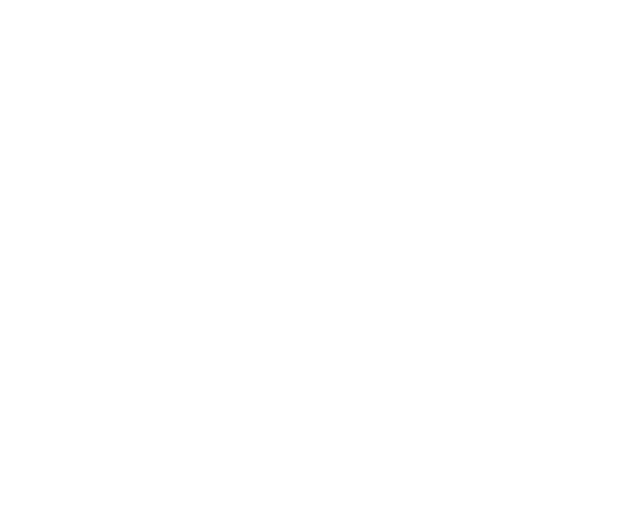
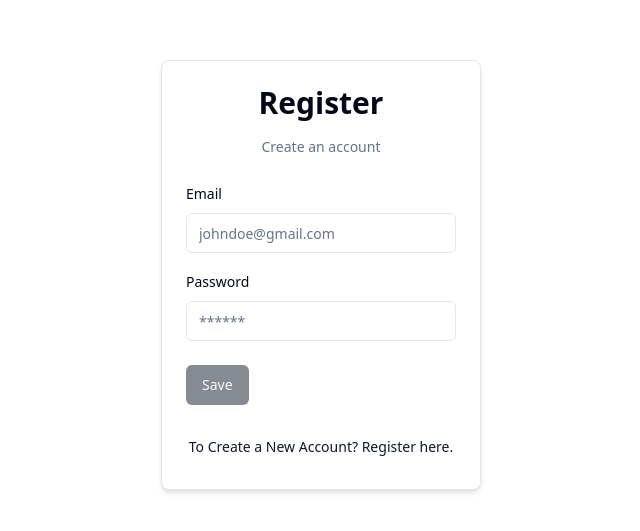
Before and after one commit to Dhruv1969Karnwal/course-builder-frontend, a React (Vite) app: page /auth/LogIn in a window 1280 px wide. Before the commit this address had no page. Shown: the part 125-656 px from the top of the page, without its empty margins (319-959 px from the left). Built offline with nearby package versions, Linux system fonts and the light colour scheme.

Commit message:
login-page-added

```diff
--- a/package.json
+++ b/package.json
@@ -14,6 +14,7 @@
     "@radix-ui/react-avatar": "^1.1.0",
     "@radix-ui/react-dialog": "^1.1.1",
     "@radix-ui/react-label": "^2.1.0",
+    "@radix-ui/react-select": "^2.1.1",
     "@radix-ui/react-slot": "^1.1.0",
     "@tanstack/react-query": "^5.51.23",
     "@tanstack/react-query-devtools": "^5.51.23",
@@ -45,5 +46,6 @@
     "postcss": "^8.4.39",
     "tailwindcss": "^3.4.6",
     "vite": "^5.3.4"
-  }
+  },
+  "proxy": "http://localhost:8080"
 }
--- a/src/App.jsx
+++ b/src/App.jsx
@@ -6,6 +6,7 @@
 import CreateCoursePage from "./pages/Teacher/Create"
 import CourseIDPage from "./pages/Teacher/CourseID"
 import Register from "./pages/Auth/Register"
+import LogIn from "./pages/Auth/LogIn"
 
 function App() {
 
@@ -15,6 +16,7 @@
       <Route path="/" element={<HomePage />} />
       <Route path="/search" element={<SearchPage />} />
       <Route path="/auth/signUp" element={<Register />} />
+      <Route path="/auth/LogIn" element={<LogIn />} />
       <Route path="/teacher/courses" element={<CoursesPage />} />
       <Route path="/teacher/analytics" element={<AnalyticsPage />} />
       <Route path="/teacher/create" element={<CreateCoursePage />} />
--- /dev/null
+++ b/src/components/ui/select.jsx
@@ -0,0 +1,122 @@
+"use client"
+
+import * as React from "react"
+import * as SelectPrimitive from "@radix-ui/react-select"
+import { Check, ChevronDown, ChevronUp } from "lucide-react"
+
+import { cn } from "@/lib/utils"
+
+const Select = SelectPrimitive.Root
+
+const SelectGroup = SelectPrimitive.Group
+
+const SelectValue = SelectPrimitive.Value
+
+const SelectTrigger = React.forwardRef(({ className, children, ...props }, ref) => (
+  <SelectPrimitive.Trigger
+    ref={ref}
+    className={cn(
+      "flex h-10 w-full items-center justify-between rounded-md border border-input bg-background px-3 py-2 text-sm ring-offset-background placeholder:text-muted-foreground focus:outline-none focus:ring-2 focus:ring-ring focus:ring-offset-2 disabled:cursor-not-allowed disabled:opacity-50 [&>span]:line-clamp-1",
+      className
+    )}
+    {...props}>
+    {children}
+    <SelectPrimitive.Icon asChild>
+      <ChevronDown className="h-4 w-4 opacity-50" />
+    </SelectPrimitive.Icon>
+  </SelectPrimitive.Trigger>
+))
+SelectTrigger.displayName = SelectPrimitive.Trigger.displayName
+
+const SelectScrollUpButton = React.forwardRef(({ className, ...props }, ref) => (
+  <SelectPrimitive.ScrollUpButton
+    ref={ref}
+    className={cn("flex cursor-default items-center justify-center py-1", className)}
+    {...props}>
+    <ChevronUp className="h-4 w-4" />
+  </SelectPrimitive.ScrollUpButton>
+))
+SelectScrollUpButton.displayName = SelectPrimitive.ScrollUpButton.displayName
+
+const SelectScrollDownButton = React.forwardRef(({ className, ...props }, ref) => (
+  <SelectPrimitive.ScrollDownButton
+    ref={ref}
+    className={cn("flex cursor-default items-center justify-center py-1", className)}
+    {...props}>
+    <ChevronDown className="h-4 w-4" />
+  </SelectPrimitive.ScrollDownButton>
+))
+SelectScrollDownButton.displayName =
+  SelectPrimitive.ScrollDownButton.displayName
+
+const SelectContent = React.forwardRef(({ className, children, position = "popper", ...props }, ref) => (
+  <SelectPrimitive.Portal>
+    <SelectPrimitive.Content
+      ref={ref}
+      className={cn(
+        "relative z-50 max-h-96 min-w-[8rem] overflow-hidden rounded-md border bg-popover text-popover-foreground shadow-md data-[state=open]:animate-in data-[state=closed]:animate-out data-[state=closed]:fade-out-0 data-[state=open]:fade-in-0 data-[state=closed]:zoom-out-95 data-[state=open]:zoom-in-95 data-[side=bottom]:slide-in-from-top-2 data-[side=left]:slide-in-from-right-2 data-[side=right]:slide-in-from-left-2 data-[side=top]:slide-in-from-bottom-2",
+        position === "popper" &&
+          "data-[side=bottom]:translate-y-1 data-[side=left]:-translate-x-1 data-[side=right]:translate-x-1 data-[side=top]:-translate-y-1",
+        className
+      )}
+      position={position}
+      {...props}>
+      <SelectScrollUpButton />
+      <SelectPrimitive.Viewport
+        className={cn("p-1", position === "popper" &&
+          "h-[var(--radix-select-trigger-height)] w-full min-w-[var(--radix-select-trigger-width)]")}>
+        {children}
+      </SelectPrimitive.Viewport>
+      <SelectScrollDownButton />
+    </SelectPrimitive.Content>
+  </SelectPrimitive.Portal>
+))
+SelectContent.displayName = SelectPrimitive.Content.displayName
+
+const SelectLabel = React.forwardRef(({ className, ...props }, ref) => (
+  <SelectPrimitive.Label
+    ref={ref}
+    className={cn("py-1.5 pl-8 pr-2 text-sm font-semibold", className)}
+    {...props} />
+))
+SelectLabel.displayName = SelectPrimitive.Label.displayName
+
+const SelectItem = React.forwardRef(({ className, children, ...props }, ref) => (
+  <SelectPrimitive.Item
+    ref={ref}
+    className={cn(
+      "relative flex w-full cursor-default select-none items-center rounded-sm py-1.5 pl-8 pr-2 text-sm outline-none focus:bg-accent focus:text-accent-foreground data-[disabled]:pointer-events-none data-[disabled]:opacity-50",
+      className
+    )}
+    {...props}>
+    <span className="absolute left-2 flex h-3.5 w-3.5 items-center justify-center">
+      <SelectPrimitive.ItemIndicator>
+        <Check className="h-4 w-4" />
+      </SelectPrimitive.ItemIndicator>
+    </span>
+
+    <SelectPrimitive.ItemText>{children}</SelectPrimitive.ItemText>
+  </SelectPrimitive.Item>
+))
+SelectItem.displayName = SelectPrimitive.Item.displayName
+
+const SelectSeparator = React.forwardRef(({ className, ...props }, ref) => (
+  <SelectPrimitive.Separator
+    ref={ref}
+    className={cn("-mx-1 my-1 h-px bg-muted", className)}
+    {...props} />
+))
+SelectSeparator.displayName = SelectPrimitive.Separator.displayName
+
+export {
+  Select,
+  SelectGroup,
+  SelectValue,
+  SelectTrigger,
+  SelectContent,
+  SelectLabel,
+  SelectItem,
+  SelectSeparator,
+  SelectScrollUpButton,
+  SelectScrollDownButton,
+}
--- a/src/main.jsx
+++ b/src/main.jsx
@@ -5,6 +5,7 @@
 import './index.css'
 import { QueryClient, QueryClientProvider } from '@tanstack/react-query';
 import { ReactQueryDevtools } from '@tanstack/react-query-devtools'
+import ToasterProvider from './components/providers/toaster-provider.jsx'
 
 
 const queryClient = new QueryClient();
@@ -13,6 +14,7 @@
   <React.StrictMode>
   <QueryClientProvider client={queryClient}>
   <BrowserRouter>
+  <ToasterProvider />
     <App />
   </BrowserRouter>
   <ReactQueryDevtools initialIsOpen={false} />
--- /dev/null
+++ b/src/pages/Auth/LogIn.jsx
@@ -0,0 +1,117 @@
+import {
+    Form,
+    FormControl,
+    FormField,
+    FormItem,
+    FormLabel,
+    FormMessage,
+  } from "@/components/ui/form";
+
+
+  import { zodResolver } from "@hookform/resolvers/zod";
+  import { useForm } from "react-hook-form";
+  import { z } from "zod";
+  import CardWrapper from "@/components/utils/components/cardWapper";
+  import { Input } from "@/components/ui/input";
+  import { Button } from "@/components/ui/button";
+  import { DevTool } from "@hookform/devtools";
+  import axios from "axios";
+  import { useMutation } from "@tanstack/react-query";
+  import toast from "react-hot-toast";
+
+  const formSchema = z.object({
+    email: z.string().min(1, {
+      message: "Email is required",
+    }),
+    password: z.string().min(1, {
+      message: "Password is required",
+    }),
+  });
+
+  const LogIn = () => {
+    const form = useForm({
+      resolver: zodResolver(formSchema),
+      defaultValues: {
+        email: "",
+        password: "",
+      },
+    });
+
+    const { control, handleSubmit } = form;
+    const { isSubmitting, isValid } = form.formState;
+
+    const mutation = useMutation({
+      mutationFn: async (data) => {
+        const response = await axios.post("http://localhost:8080/logIn", data, {
+          withCredentials: true
+        });
+        return response.data;
+      },
+      onSuccess: (data) => {
+
+        toast.success("Signed in successfully");
+        console.log('API Response:!!!',data);
+      },
+      onError: (err) => {
+        toast.error("Not Signed in ...",err);
+      },
+    });
+
+    const onSubmit = async (values) => {
+      console.log(values);
+      mutation.mutate(values);
+    };
+
+
+    return (
+      <CardWrapper
+        label="Create an account"
+        title="Register"
+        backButtonHref="/auth/SignUp"
+        backButtonLabel="To Create a New Account? Register here."
+      >
+        <Form {...form}>
+          <form onSubmit={handleSubmit(onSubmit)} className="space-y-6">
+            <div className="space-y-4">
+              <FormField
+                control={control}
+                name="email"
+                render={({ field }) => (
+                  <FormItem>
+                    <FormLabel>Email</FormLabel>
+                    <FormControl>
+                      <Input
+                        {...field}
+                        type="email"
+                        placeholder="johndoe@gmail.com"
+                      />
+                    </FormControl>
+                    <FormMessage />
+                  </FormItem>
+                )}
+              />
+              <FormField
+                control={control}
+                name="password"
+                render={({ field }) => (
+                  <FormItem>
+                    <FormLabel>Password</FormLabel>
+                    <FormControl>
+                      <Input {...field} type="password" placeholder="******" />
+                    </FormControl>
+                    <FormMessage />
+                  </FormItem>
+                )}
+              />
+            </div>
+            <Button type="submit" disabled={!isValid || isSubmitting}>
+              Save
+            </Button>
+          </form>
+        </Form>
+        <DevTool control={control} />
+      </CardWrapper>
+    );
+  };
+
+  export default LogIn;
--- a/src/pages/Auth/Register.jsx
+++ b/src/pages/Auth/Register.jsx
@@ -6,6 +6,15 @@
   FormLabel,
   FormMessage,
 } from "@/components/ui/form";
+
+import {
+  Select,
+  SelectContent,
+  SelectItem,
+  SelectTrigger,
+  SelectValue,
+} from "@/components/ui/select";
+
 import { zodResolver } from "@hookform/resolvers/zod";
 import { useForm } from "react-hook-form";
 import { z } from "zod";
@@ -48,18 +57,21 @@
 
   const mutation = useMutation({
     mutationFn: async (data) => {
-        const response = await axios.post("http://localhost:8080/signUp", data);
-        return response.data;
+      const response = await axios.post("http://localhost:8080/signUp", data, {
+        withCredentials: true
+      });
+      return response.data;
     },
     onSuccess: () => {
-      toast.success("Signed in successfully")
+      toast.success("Signed in successfully");
     },
     onError: () => {
-        toast.error("Not Signed in .")
-    }
-  })
+      toast.error("Not Signed in ...");
+    },
+  });
 
   const onSubmit = async (values) => {
+    console.log(values);
     mutation.mutate(values);
   };
 
@@ -67,7 +79,7 @@
     <CardWrapper
       label="Create an account"
       title="Register"
-      backButtonHref="/auth/login"
+      backButtonHref="/auth/logIn"
       backButtonLabel="Already have an account? Login here."
     >
       <Form {...form}>
@@ -123,7 +135,21 @@
                 <FormItem>
                   <FormLabel>Role</FormLabel>
                   <FormControl>
-                    <Input {...field} type="text" placeholder="student" />
+                    <Select
+                      {...field}
+                      onValueChange={field.onChange}
+                      value={field.value}
+                    >
+                      <SelectTrigger id="framework">
+                        <SelectValue placeholder="Select" />
+                      </SelectTrigger>
+                      <SelectContent position="popper">
+                        <SelectItem value="teacher">Teacher</SelectItem>
+                        <SelectItem value="student">Student</SelectItem>
+                        <SelectItem value="HOD">HOD</SelectItem>
+                        <SelectItem value="principal">Principal</SelectItem>
+                      </SelectContent>
+                    </Select>
                   </FormControl>
                   <FormMessage />
                 </FormItem>
```
Also changed, not shown: 1 other file (tests, documents, lock files or other folders).
